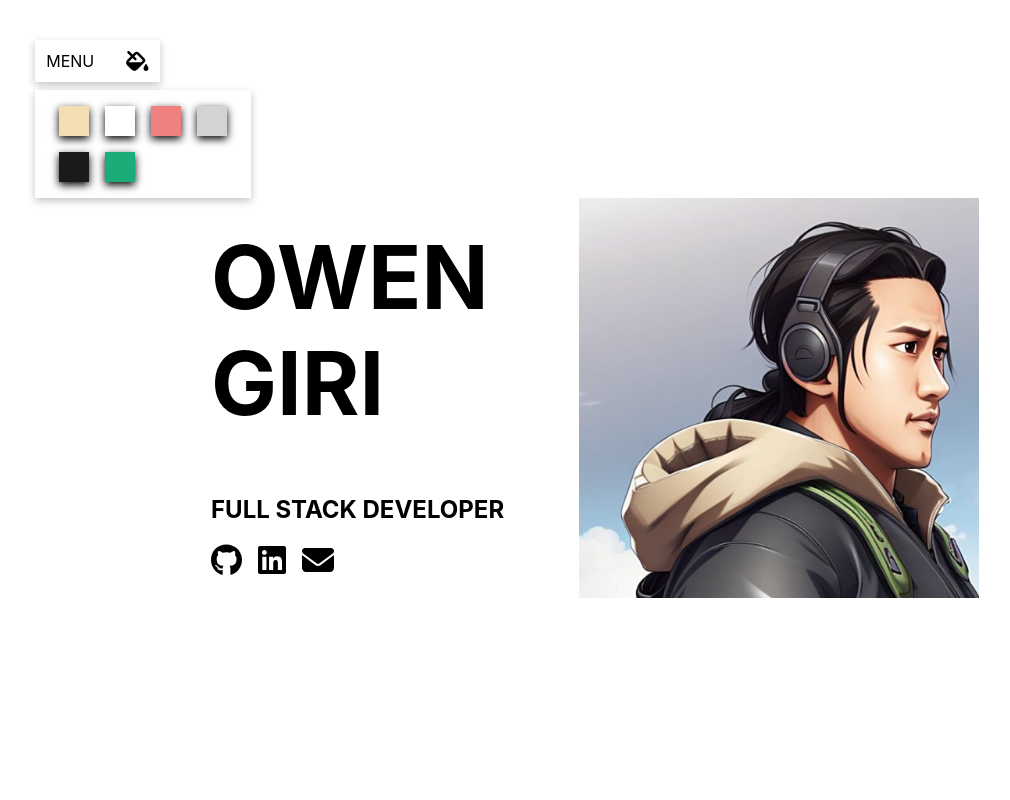
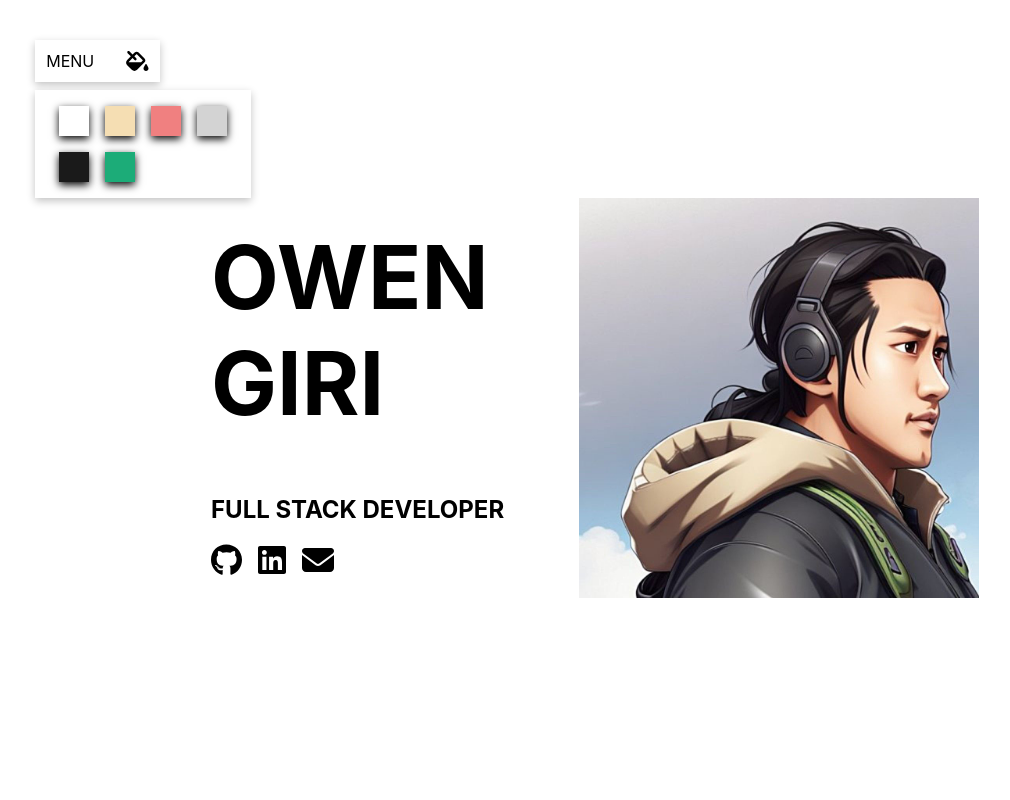
Before and after one commit to owengiri20/owen-portfolio, a React (Create React App) app: page / in a window 1280 px wide. Both pictures are taken after a click on the element 166 px from the left and 61 px from the top of the page. Shown: the top 800 px of the page, without its empty margins (29-1039 px from the left). Built offline with nearby package versions, Linux system fonts and the light colour scheme.

Commit message:
save theme to local storage

```diff
--- a/src/App.tsx
+++ b/src/App.tsx
@@ -1,12 +1,29 @@
+import { useEffect } from "react";
 import "./App.css";
 import { AboutMe } from "./components/AboutMe";
 import { Footer } from "./components/Footer";
 import { Hero } from "./components/Hero";
 import { Nav } from "./components/nav/Nav";
+import { getTheme } from "./components/nav/ThemeMenu";
 import { SideProjects } from "./components/SideProjects";
 import { WorkExperience } from "./components/WorkExperience";
 
 function App() {
+  // set the theme
+  useEffect(() => {
+    // get theme
+    const r = document.documentElement;
+    if (r) {
+      const name = localStorage.getItem("theme") || "white";
+      const theme = getTheme(name);
+
+      const { backgroundColor, cardBackgroundColor, textColor } = theme;
+      r.style.setProperty("--background-color", backgroundColor);
+      r.style.setProperty("--card-background-color", cardBackgroundColor);
+      r.style.setProperty("--text-color", textColor);
+      localStorage.setItem("theme", name);
+    }
+  }, []);
   return (
     <div className="app-wrapper">
       <Nav />
--- a/src/components/nav/ThemeMenu.tsx
+++ b/src/components/nav/ThemeMenu.tsx
@@ -1,4 +1,50 @@
-import F from "./f.png";
+export const themes = [
+  {
+    name: "white",
+    textColor: "black",
+    backgroundColor: "white",
+    cardBackgroundColor: "white",
+  },
+  {
+    name: "wheat",
+    textColor: "black",
+    backgroundColor: "wheat",
+    cardBackgroundColor: "white",
+  },
+  {
+    name: "lightcoral",
+    textColor: "black",
+    backgroundColor: "lightcoral",
+    cardBackgroundColor: "white",
+  },
+  {
+    name: "lightgray",
+    textColor: "black",
+    backgroundColor: "lightgray",
+    cardBackgroundColor: "white",
+  },
+  {
+    name: "dark1",
+    textColor: "white",
+    backgroundColor: "#1A1A1A",
+    cardBackgroundColor: "1A1A1A",
+  },
+  {
+    name: "coolgreen",
+    textColor: "white",
+    backgroundColor: "#1CAC78",
+    cardBackgroundColor: "#1CAC78",
+  },
+];
+
+export const getTheme = (name: string) => {
+  const filtered = themes.filter((t) => t.name === name);
+  if (!filtered || filtered.length === 0 || !filtered[0]) {
+    return themes[0];
+  }
+
+  return filtered[0];
+};
 export const ThemeMenu = ({ isOpen }: { isOpen: boolean }) => {
   return (
     <div
@@ -9,56 +55,28 @@ export const ThemeMenu = ({ isOpen }: { isOpen: boolean }) => {
       id="nav-items"
       className="theme-picker"
     >
-      <ColorItem
-        textColor="black"
-        backgroundColor="wheat"
-        cardBackgroundColor="white"
-      />
-      <ColorItem
-        textColor="black"
-        backgroundColor="white"
-        cardBackgroundColor="white"
-      />
-      <ColorItem
-        textColor="black"
-        backgroundColor="lightcoral"
-        cardBackgroundColor="white"
-      />
-      <ColorItem
-        textColor="black"
-        backgroundColor="lightgray"
-        cardBackgroundColor="white"
-      />
-      <ColorItem
-        textColor="white"
-        backgroundColor="#1A1A1A"
-        cardBackgroundColor="1A1A1A"
-      />
-
-      <ColorItem
-        textColor="white"
-        backgroundColor="#1CAC78"
-        cardBackgroundColor="#1CAC78"
-      />
+      {themes.map((t) => {
+        return <ColorItem key={t.name} theme={t} />;
+      })}
     </div>
   );
 };
 
-const ColorItem = ({
-  backgroundColor,
-  textColor,
-  cardBackgroundColor,
-}: {
+interface ThemeObj {
+  name: string;
   backgroundColor: string;
   textColor: string;
   cardBackgroundColor: string;
-}) => {
+}
+const ColorItem = ({ theme }: { theme: ThemeObj }) => {
+  const { backgroundColor, textColor, cardBackgroundColor, name } = theme;
   const onChangeTheme = () => {
     const r = document.documentElement;
     if (r) {
       r.style.setProperty("--background-color", backgroundColor);
       r.style.setProperty("--card-background-color", cardBackgroundColor);
       r.style.setProperty("--text-color", textColor);
+      localStorage.setItem("theme", name);
     }
   };
   return (
```
Also changed, not shown: src/components/nav/f.png (deleted).
